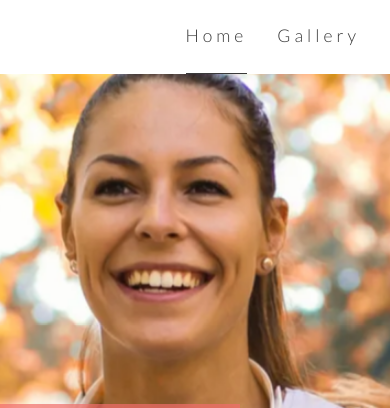
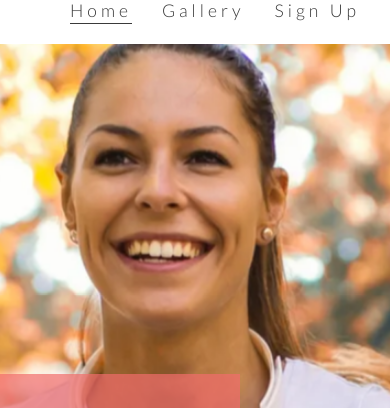
Before and after one commit to h-bails/love-running, a plain HTML site: page index.html in a window 390 px wide. Shown: the part 77-485 px from the top of the page. Drawn offline with nearby package versions, Linux system fonts and the light colour scheme.

Commit message:
add media query to header section

```diff
--- a/assets/css/style.css
+++ b/assets/css/style.css
@@ -264,3 +264,13 @@ footer {
         display: none;
     }
 }
+
+@media screen and (max-width: 950px) {
+    #menu {
+        clear: left;
+        float: right;
+        margin-left: 30px;
+        margin-bottom: 20px;
+        line-height: 25px;
+    }
+}
```
